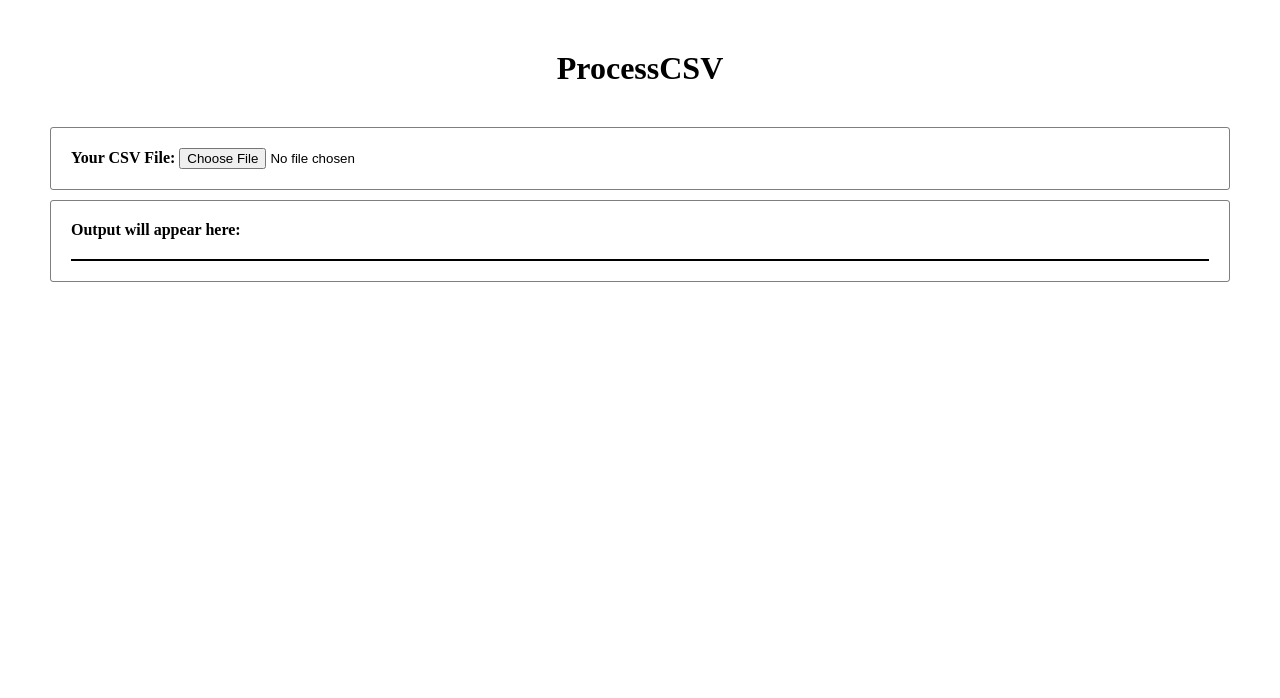
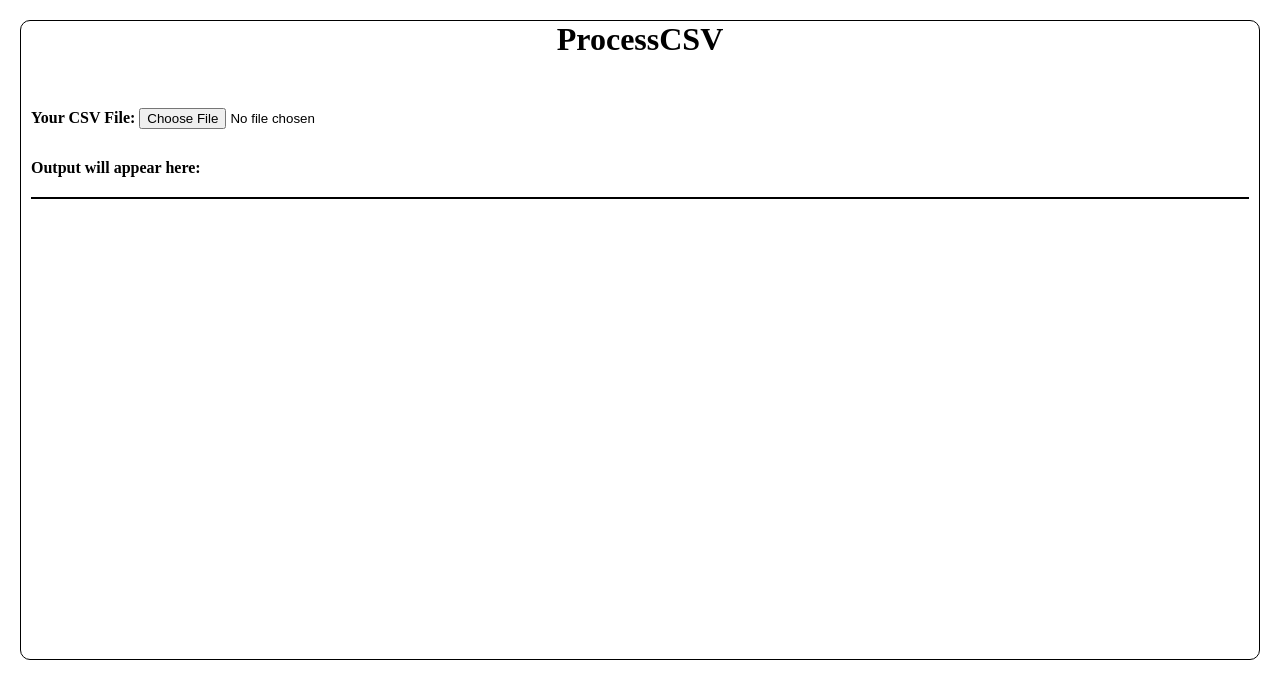
Before and after one commit to SaboSuke/simple-csv-processor, a website: page examples/2-auto-parsing.html in a window 1280 px wide. Drawn offline with Linux system fonts and the light colour scheme.

Commit message:
added variables

```diff
--- a/css/style.css
+++ b/css/style.css
@@ -4,17 +4,22 @@
 }
 
 body{
-  overflow-x: hidden;
+  --background: #fff;
+  --color: #000;
+  background: var(--background);
+  color: var(--color)
 }
 
 main{
-  width: 100%;
-  height: 100vh;
+  min-height: 80vh;
   display: flex;
   flex-direction: column;
   justify-content: flex-start;
   align-items: center;
-  padding: 50px;
+  margin: 20px;
+  border: 1px solid var(--color);
+  border-radius: 10px;
+  overflow-x: scroll;
 }
 
 #output{
@@ -23,9 +28,8 @@ main{
   display: flex;
   flex-direction: column;
   justify-content: space-between;
-  border: 1px solid rgba(0, 0, 0, 0.5);
   border-radius: 3px;
-  padding: 20px;
+  padding: 10px;
 }
 
 #output h4{
@@ -41,19 +45,18 @@ form h1{
 }
 
 .input_group{
-  border: 1px solid rgba(0, 0, 0, 0.5);
   border-radius: 3px;
-  padding: 20px;
+  padding: 10px;
   width: 100%;
 }
 
 table{
-  border: 1px solid black;
+  border: 1px solid var(--color);
   text-align: center;
   margin: 0;
 }
 
 table td, table th{
   padding: 5px;
-  border: 1px solid black;
+  border: 1px solid var(--color);
 }
```
